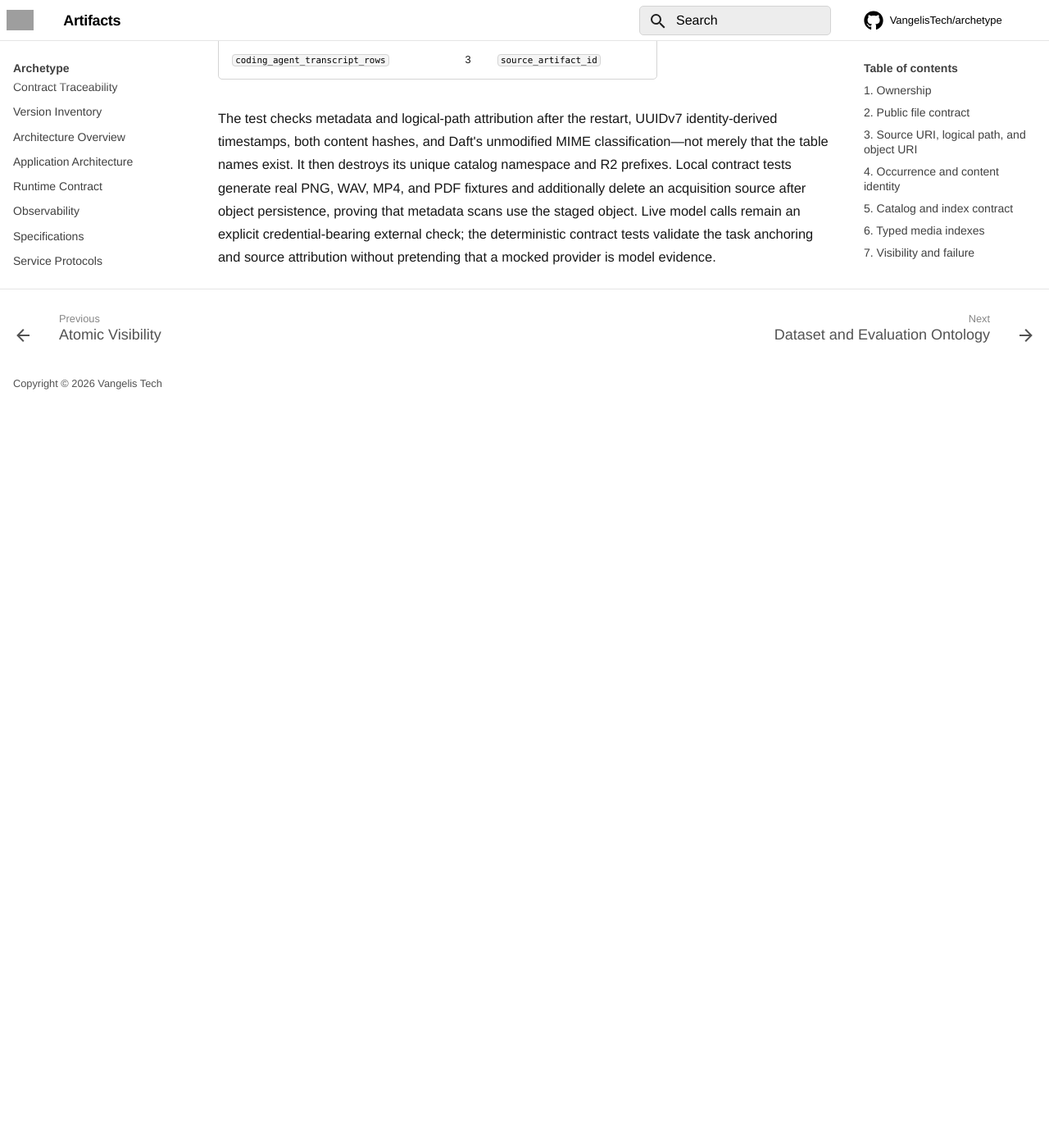
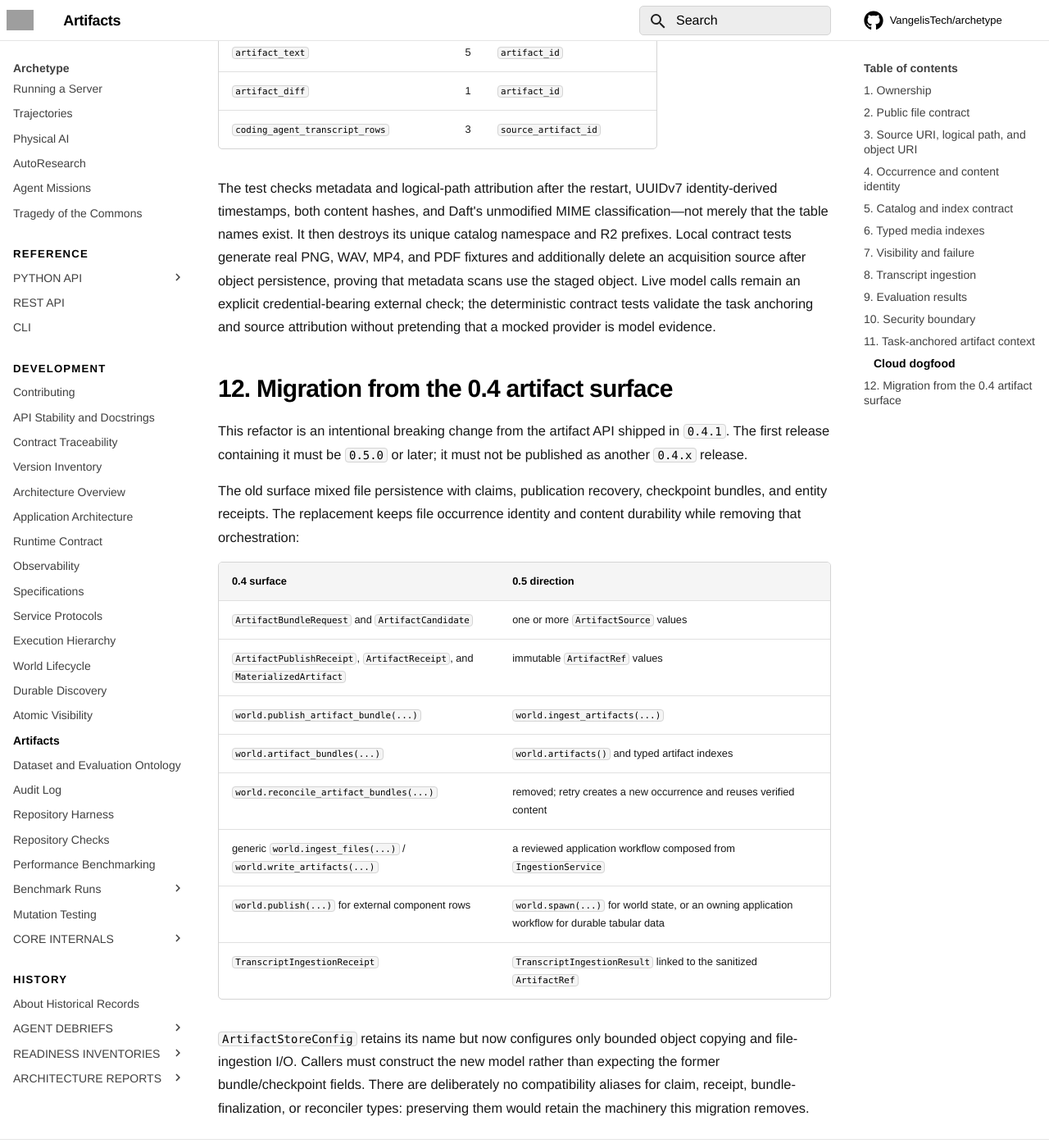
Before and after one commit to VangelisTech/archetype, an MkDocs documentation site: the page built from docs/guide/artifacts.md, in a window 1280 px wide and 1400 px high, scrolled down 8995 px. Shown: the whole window at 82% size. Built offline with MkDocs 1.6.1 and Material for MkDocs 9.7.7, drawn with Linux system fonts in a browser that asks for light colours; comment, search, counter and statistics services are not loaded; before the commit the page ends 9486 px from its top, so only the background shows below that; some of the changed text lies outside the part shown; grey boxes are pictures that could not be loaded.

Commit message:
docs: record artifact API migration

```diff
--- a/docs/guide/artifacts.md
+++ b/docs/guide/artifacts.md
@@ -221,6 +221,10 @@
 
 The service bounds both each file and the complete submission through
 `ArtifactStoreConfig`. Required sources that match no files fail closed.
+The persistence read hashes and counts the bytes it actually copies, compares
+them with discovery, and enforces the size limit incrementally. If a mutable
+source changes between discovery and persistence, no object or index row is
+published under the stale content identity.
 
 No claim or recovery state surrounds this pipeline. Callers retry by making a
 new occurrence. If the content copy already completed, the retry reuses the
@@ -369,3 +373,30 @@
 credential-bearing external check; the deterministic contract tests validate
 the task anchoring and source attribution without pretending that a mocked
 provider is model evidence.
+
+## 12. Migration from the 0.4 artifact surface
+
+This refactor is an intentional breaking change from the artifact API shipped
+in `0.4.1`. The first release containing it must be `0.5.0` or later; it must
+not be published as another `0.4.x` release.
+
+The old surface mixed file persistence with claims, publication recovery,
+checkpoint bundles, and entity receipts. The replacement keeps file
+occurrence identity and content durability while removing that orchestration:
+
+| 0.4 surface | 0.5 direction |
+| --- | --- |
+| `ArtifactBundleRequest` and `ArtifactCandidate` | one or more `ArtifactSource` values |
+| `ArtifactPublishReceipt`, `ArtifactReceipt`, and `MaterializedArtifact` | immutable `ArtifactRef` values |
+| `world.publish_artifact_bundle(...)` | `world.ingest_artifacts(...)` |
+| `world.artifact_bundles(...)` | `world.artifacts()` and typed artifact indexes |
+| `world.reconcile_artifact_bundles(...)` | removed; retry creates a new occurrence and reuses verified content |
+| generic `world.ingest_files(...)` / `world.write_artifacts(...)` | a reviewed application workflow composed from `IngestionService` |
+| `world.publish(...)` for external component rows | `world.spawn(...)` for world state, or an owning application workflow for durable tabular data |
+| `TranscriptIngestionReceipt` | `TranscriptIngestionResult` linked to the sanitized `ArtifactRef` |
+
+`ArtifactStoreConfig` retains its name but now configures only bounded object
+copying and file-ingestion I/O. Callers must construct the new model rather
+than expecting the former bundle/checkpoint fields. There are deliberately no
+compatibility aliases for claim, receipt, bundle-finalization, or reconciler
+types: preserving them would retain the machinery this migration removes.
```
Also changed, not shown: docs/guide/api-stability.md (+5 -0 lines), docs/reference/python/artifacts.md (+1 -0 lines), docs/reference/python/runtime-models.md (+1 -1 lines), 3 other files.
